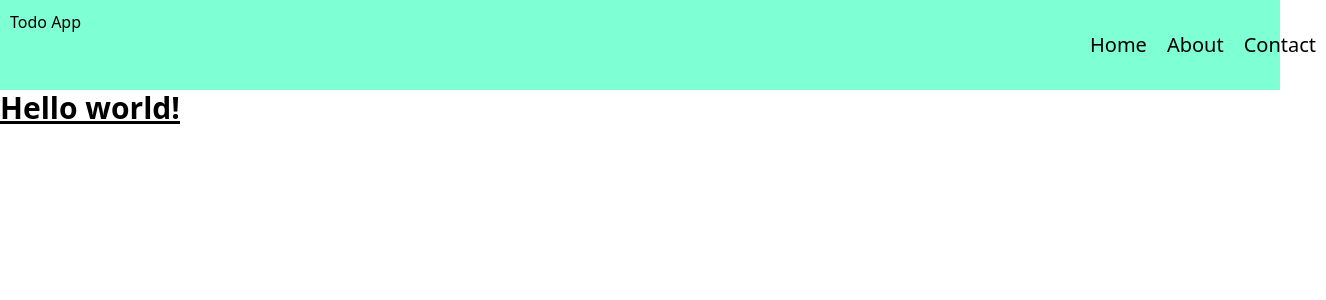
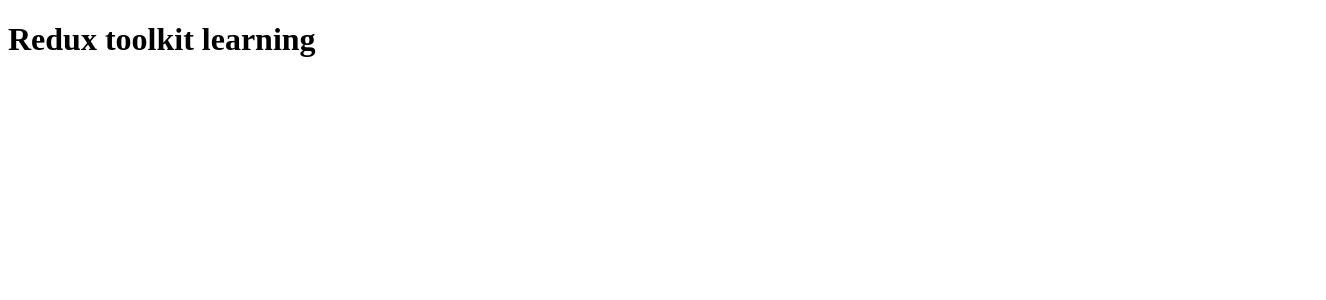
Before and after one commit to Belal172/todo_react, a React (Vite) app: page / in a window 1280 px wide. Shown: the top 300 px of the page, 1326 px wide, since content can reach past the window. Built offline with nearby package versions, Linux system fonts and the light colour scheme.

Commit message:
installed and configured the redux toolkit

```diff
--- a/package.json
+++ b/package.json
@@ -10,9 +10,11 @@
     "preview": "vite preview"
   },
   "dependencies": {
+    "@reduxjs/toolkit": "^2.10.1",
     "@tailwindcss/vite": "^4.1.17",
     "react": "^19.1.1",
     "react-dom": "^19.1.1",
+    "react-redux": "^9.2.0",
     "react-router": "^7.9.5",
     "tailwindcss": "^4.1.17"
   },
--- a/src/App.jsx
+++ b/src/App.jsx
@@ -1,22 +1,11 @@
-import About from "./About"
-import Contact from "./Contact"
-import Home from "./Home"
-import Navbar from "./Navbar"
-import { Routes ,Route,Link } from "react-router"
-import PageNotFound from "./PageNotFound"
+
 //import './App.css'
 function App() {
   return (
     <>
-    <Navbar/>
+    <h1>Redux toolkit learning</h1>
 
 
-     <Routes>
-      <Route path="/" element={<Home/>}/>
-      <Route path="/about" element={<About/>}/>
-      <Route path="/contact" element={<Contact/>}/>
-      <Route path="/*" element={<PageNotFound/>}/>
-     </Routes>
     </>
   )
 }
--- a/src/Contact.jsx
+++ /dev/null
@@ -1,33 +0,0 @@
-import { useEffect, useState } from "react"
-
-export default function Contact() {
-  const [data, setData] = useState([])
-  useEffect(() => {
-    getUserData()
-  }, [])
-  async function getUserData() {
-    const url = "https://dummyjson.com/users"
-    let response = await fetch(url)
-    response = await response.json()
-    console.log(response)
-    setData(response.users)
-
-  }
-  return (
-    <>
-      <h1>Users data</h1>
-      {
-        data && data.map((user,index) => (
-          <ul key={index} className="list">
-            <li>{user.firstName}</li>
-            <li>{user.lastName}</li>
-            <li>{user.age}</li>
-
-          </ul>
-        ))
-
-      }
-
-    </>
-  )
-}
--- a/src/Home.jsx
+++ /dev/null
@@ -1,11 +0,0 @@
-function Home() {
-  return (
-    <>
-     <h1 className="text-3xl font-bold underline">
-    Hello world!
-  </h1>
-    </>
-  )
-}
-
-export default Home
--- a/src/Navbar.css
+++ /dev/null
@@ -1,34 +0,0 @@
- @import "tailwindcss";
-.header {
-    background-color: aquamarine;
-    display: flex;
-    justify-content: space-between;
-    padding: 10px;
-}
-
-.header ul {
-    display: flex;
-    list-style-type: none;
-    margin: auto;
-    padding: 10px;
-    justify-content: space-around;
-    width: 200px;
-}
-
-.header ul li {
-    padding: 10px;
-    font-size: 20px;
-
-}
-
-.header .link {
-    text-decoration: none;
-}
-
-.header .link h1 {
-    margin: 0;
-}
-.list{
-    display: flex;
-    justify-content: space-around;
-}
--- a/src/main.jsx
+++ b/src/main.jsx
@@ -1,12 +1,14 @@
-import { StrictMode } from 'react'
 import { createRoot } from 'react-dom/client'
 //import './index.css'
 import App from './App.jsx'
-import { BrowserRouter } from 'react-router'
+import { Provider } from 'react-redux'
+import store from './rtx/store.js'
 createRoot(document.getElementById('root')).render(
-  <BrowserRouter>
 
-      <App />
+    <Provider store={store}>
+ <App />
+    </Provider>
 
-  </BrowserRouter>
+
+
 )
--- /dev/null
+++ b/src/rtx/store.js
@@ -0,0 +1,6 @@
+import { configureStore } from "@reduxjs/toolkit";
+
+const store=configureStore({
+    reducer:{}
+})
+export default store
```
Also changed, not shown: src/rtx/slice.js (added).
